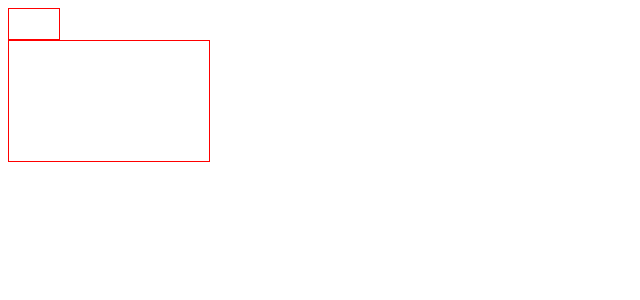
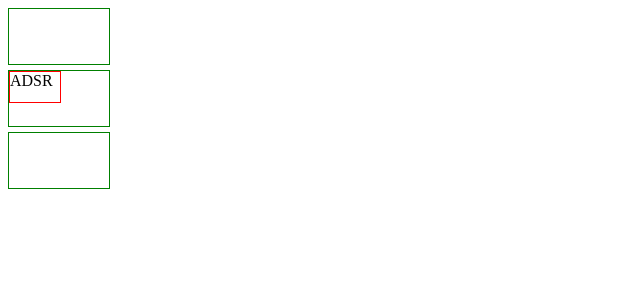
Before and after one commit to DmitriyFilimonov/wave, a React app: page / in a window 1280 px wide. Shown: the top 300 px of the page, without its empty margins (0-640 px from the left). Built offline with nearby package versions, Linux system fonts and the light colour scheme.

Commit message:
feat: (drag-and-drop) - draft

```diff
--- a/src/index.tsx
+++ b/src/index.tsx
@@ -1,8 +1,6 @@
 import ReactDOM from "react-dom";
 import React from "react";
 import styled from 'styled-components';
-
-
 
 const Draggable = styled.div`
   width: 50px;
@@ -19,30 +17,117 @@ const Slot = styled.div`
 let clientX: number = 0;
 let clientY: number = 0;
 
-const App = () => {
+const cellContentMap = {
+  cell1: undefined,
+  cell2: 'content',
+  cell3: undefined,
+}
+
+interface IDraggable {
+  parentCellId: string;
+  contentId: string | undefined;
+}
+
+const withDraggable = (Content): React.VFC<IDraggable> => (props) => {
+  const { parentCellId, contentId } = props;
+
   return (
-    <>
     <Draggable
       draggable="true"
+      onDragStart={e => {
+        e.dataTransfer.setData("Text", JSON.stringify({ parentCellId, contentId }));
+      }}
       onDrag={(e) => {
         if (e.clientX !== clientX || e.clientY !== clientY) {
           clientX = e.clientX;
           clientY = e.clientY;
-
-            console.log('dragging')
         }
       }
       }
-      />
-      <Slot
+    >
+      <Content />
+    </Draggable>
+  )
+}
+
+const ADSR = () => <>ADSR</>
+
+const content = {
+  content: withDraggable(ADSR)
+};
+
+const CellContent: React.VFC<IDraggable> = ({ parentCellId, contentId }) => {
+  const ContentComponent = contentId ? content[contentId] : (() => null);
+
+  return (
+    <ContentComponent parentCellId={parentCellId} contentId={contentId} />
+  )
+}
+
+const CellLayout = styled.div`
+  border: 1px solid green;
+  width: 100px;
+  height: 55px;
+
+  & + & {
+    margin-top: 5px;
+  }
+`
+
+const Cell = React.memo(({ cellId, contentId, setCellContentMapState, cellContentMapState }: any) => {
+
+  return (
+    <CellLayout
       onDragOver={(e) => {
         e.preventDefault();
       }}
-        onDragEnter={() => console.log('enter')}
-        onDragLeave={() => console.log('leave')}
-        onDrop={() => console.log('drop')}
-      />
+      onDragEnter={() => {}}
+      onDragLeave={() => {}}
+      onDrop={(e) => {
+        const eventPayloadJSON = e.dataTransfer.getData("Text");
+
+        const { contentId, parentCellId }: IDraggable = JSON.parse(eventPayloadJSON);
+
+        const newContextValue = {
+          ...cellContentMapState,
+          [parentCellId]: undefined,
+          [cellId]: contentId,
+        };
+
+        console.log(newContextValue);
+
+        setCellContentMapState(newContextValue);
+      }}
+    >
+      <CellContent contentId={contentId} parentCellId={cellId} />
+    </CellLayout>
+  )
+})
+
+const Table = () => {
+  const [cellContentMapState, setCellContentMapState] = React.useState<{ [key: string]: string | undefined }>(cellContentMap)
+
+  return (
+    <>
+      {
+        Object.entries(cellContentMapState).map(([cellId, contentId]) => {
+          return (
+            <Cell
+              key={cellId}
+              cellId={cellId}
+              contentId={contentId}
+              cellContentMapState={cellContentMapState}
+              setCellContentMapState={setCellContentMapState} />
+          )
+        })
+      }
     </>
+  )
+}
+
+const App = () => {
+  return (
+    <Table />
   );
 }
 
```
Lines whose indentation alone changed are shown as unchanged.
